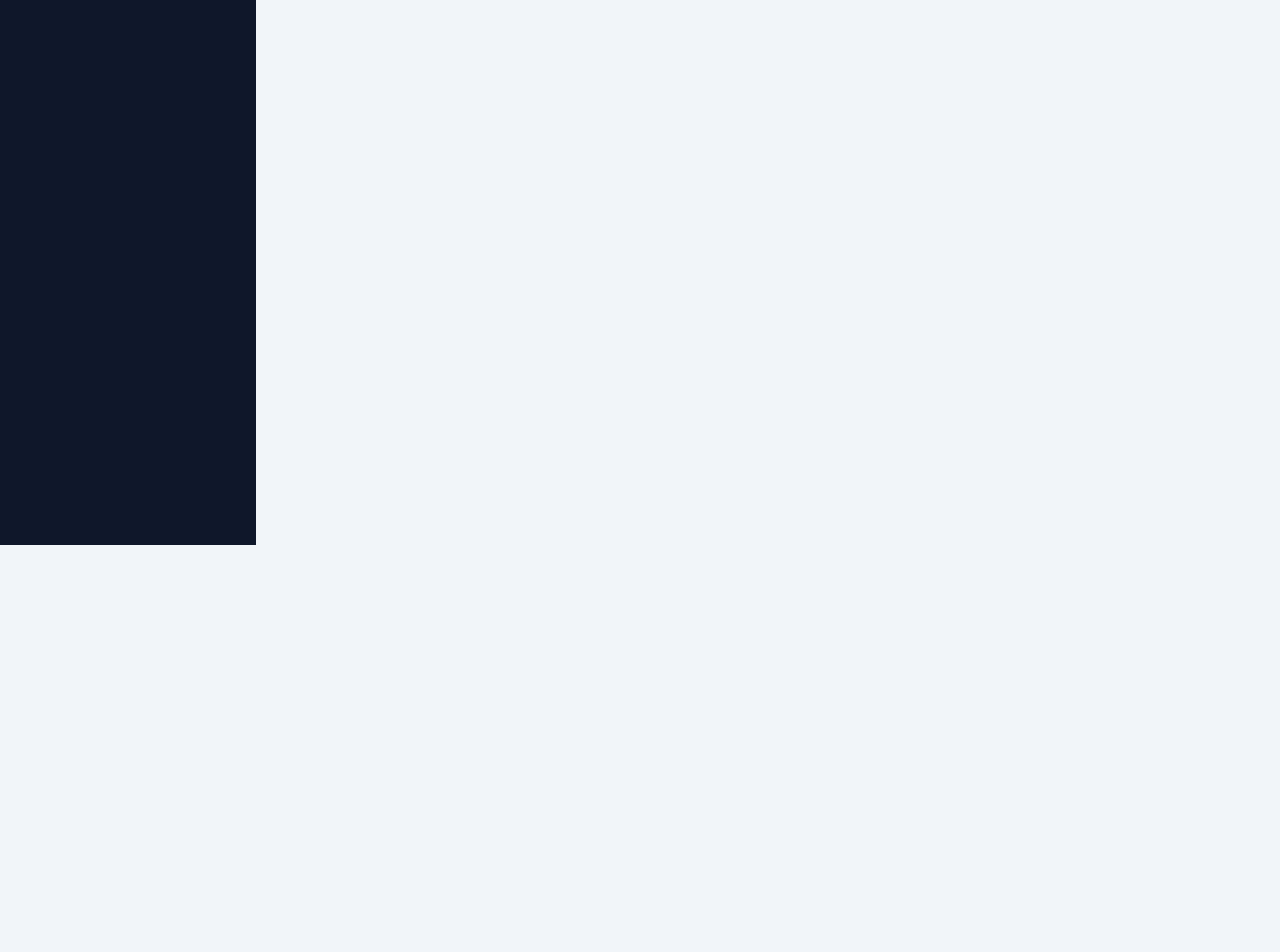
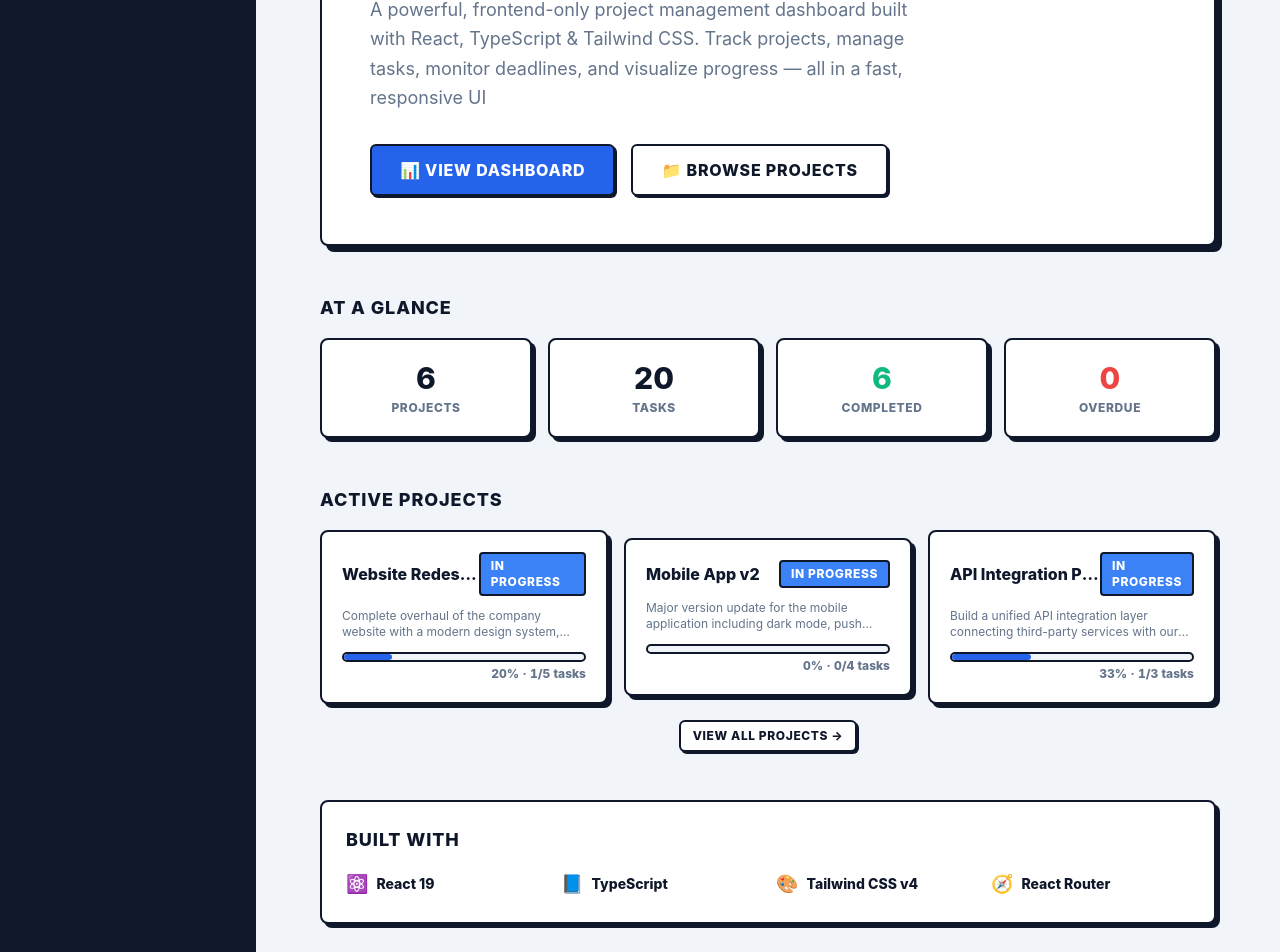
Before and after one commit to ThamiRoneo/company-project2-project-management-dashboard, a React (Vite) app in the folder taskflow/: page / in a window 1280 px wide. Shown: the part 255-1207 px from the top of the page. Before the commit the page ends 800 px from the top, so only its background shows below. Built offline with nearby package versions, Linux system fonts and the light colour scheme.

Commit message:
enhance Home component with project overview, loading stats, and active projects preview

```diff
--- a/taskflow/src/pages/Home.tsx
+++ b/taskflow/src/pages/Home.tsx
@@ -1,3 +1,171 @@
+import { useNavigate } from "react-router-dom";
+import { useProjectContext } from "../hooks/useProjectContext";
+import { useProjects } from "../hooks/useProjects";
+import LoadingSpinner from "../components/ui/LoadingSpinner";
+import Button from "../components/ui/Button";
+import Card from "../components/ui/Card";
+import StatusBadge from "../components/ui/StatusBadge";
+
 export default function Home() {
-    return <div className="p-8"><h1 className="text-3xl font-bold">Home</h1></div>;
-  }
+  const navigate = useNavigate();
+  const { projects, loading } = useProjectContext();
+  const stats = useProjects(projects);
+
+  // Grab the most active projects (up to 3) for a quick preview
+  const activeProjectsPreview = projects
+    .filter((p) => p.status === "active")
+    .slice(0, 3);
+
+  return (
+    <div className="max-w-4xl mx-auto">
+      {/* ── Hero Section ── */}
+      <section className="mb-12 pt-4 md:pt-10">
+        <div className="bg-surface border-2 border-border rounded-card shadow-brutal-lg p-8 md:p-12">
+          <span className="text-5xl block mb-4">📋</span>
+          <h1 className="text-4xl md:text-5xl font-bold text-text uppercase tracking-tight mb-4">
+            TaskFlow
+          </h1>
+          <p className="text-lg text-text-muted max-w-xl mb-8 leading-relaxed">
+            A powerful, frontend-only project management dashboard built with
+            React, TypeScript & Tailwind CSS. Track projects, manage tasks,
+            monitor deadlines, and visualize progress — all in a fast,
+            responsive UI
+          </p>
+          <div className="flex flex-wrap gap-4">
+            <Button onClick={() => navigate("/dashboard")} size="lg">
+              📊 View Dashboard
+            </Button>
+            <Button
+              onClick={() => navigate("/projects")}
+              size="lg"
+              variant="secondary"
+            >
+              📁 Browse Projects
+            </Button>
+          </div>
+        </div>
+      </section>
+
+      {/* ── Quick Stats (loading-aware) ── */}
+      <section className="mb-12">
+        <h2 className="text-lg font-bold text-text uppercase tracking-wider mb-4">
+          At a Glance
+        </h2>
+        {loading ? (
+          <LoadingSpinner message="Loading stats..." size="sm" />
+        ) : (
+          <div className="grid grid-cols-2 md:grid-cols-4 gap-4">
+            <Card padding="md" className="text-center">
+              <p className="text-3xl font-bold text-text">
+                {stats.totalProjects}
+              </p>
+              <p className="text-xs font-bold text-text-muted uppercase tracking-wider mt-1">
+                Projects
+              </p>
+            </Card>
+            <Card padding="md" className="text-center">
+              <p className="text-3xl font-bold text-text">{stats.totalTasks}</p>
+              <p className="text-xs font-bold text-text-muted uppercase tracking-wider mt-1">
+                Tasks
+              </p>
+            </Card>
+            <Card padding="md" className="text-center">
+              <p className="text-3xl font-bold text-completed">
+                {stats.completedTasks}
+              </p>
+              <p className="text-xs font-bold text-text-muted uppercase tracking-wider mt-1">
+                Completed
+              </p>
+            </Card>
+            <Card padding="md" className="text-center">
+              <p className="text-3xl font-bold text-danger">
+                {stats.overdueTasks}
+              </p>
+              <p className="text-xs font-bold text-text-muted uppercase tracking-wider mt-1">
+                Overdue
+              </p>
+            </Card>
+          </div>
+        )}
+      </section>
+
+      {/* ── Active Projects Preview ── */}
+      {!loading && activeProjectsPreview.length > 0 && (
+        <section className="mb-12">
+          <h2 className="text-lg font-bold text-text uppercase tracking-wider mb-4">
+            Active Projects
+          </h2>
+          <div className="grid grid-cols-1 md:grid-cols-3 gap-4">
+            {activeProjectsPreview.map((p) => {
+              const total = p.tasks.length;
+              const done = p.tasks.filter(
+                (t) => t.status === "completed",
+              ).length;
+              const pct = total > 0 ? Math.round((done / total) * 100) : 0;
+
+              return (
+                <button
+                  key={p.id}
+                  onClick={() => navigate(`/projects/${p.id}`)}
+                  className="text-left group"
+                >
+                  <Card padding="md">
+                    <div className="flex items-center justify-between mb-3">
+                      <h3 className="font-bold text-text group-hover:text-primary transition-colors truncate">
+                        {p.name}
+                      </h3>
+                      <StatusBadge status="in_progress" />
+                    </div>
+                    <p className="text-xs text-text-muted line-clamp-2 mb-3">
+                      {p.description}
+                    </p>
+                    <div className="w-full bg-background border-2 border-border rounded-full h-2.5 overflow-hidden">
+                      <div
+                        className="bg-primary h-full rounded-full transition-all"
+                        style={{ width: `${pct}%` }}
+                      />
+                    </div>
+                    <p className="text-xs font-bold text-text-muted mt-1 text-right tabular-nums">
+                      {pct}% · {done}/{total} tasks
+                    </p>
+                  </Card>
+                </button>
+              );
+            })}
+          </div>
+          <div className="mt-4 text-center">
+            <Button
+              onClick={() => navigate("/projects")}
+              variant="secondary"
+              size="sm"
+            >
+              View all projects →
+            </Button>
+          </div>
+        </section>
+      )}
+
+      {/* ── Feature Summary ── */}
+      <section className="mb-8">
+        <div className="bg-surface border-2 border-border rounded-card shadow-brutal p-6">
+          <h2 className="text-lg font-bold text-text uppercase tracking-wider mb-4">
+            Built With
+          </h2>
+          <div className="grid grid-cols-2 md:grid-cols-4 gap-4 text-sm">
+            {[
+              { icon: "⚛️", label: "React 19" },
+              { icon: "📘", label: "TypeScript" },
+              { icon: "🎨", label: "Tailwind CSS v4" },
+              { icon: "🧭", label: "React Router" },
+            ].map((item) => (
+              <div key={item.label} className="flex items-center gap-2">
+                <span className="text-lg">{item.icon}</span>
+                <span className="font-bold text-text">{item.label}</span>
+              </div>
+            ))}
+          </div>
+        </div>
+      </section>
+    </div>
+  );
+}
```
